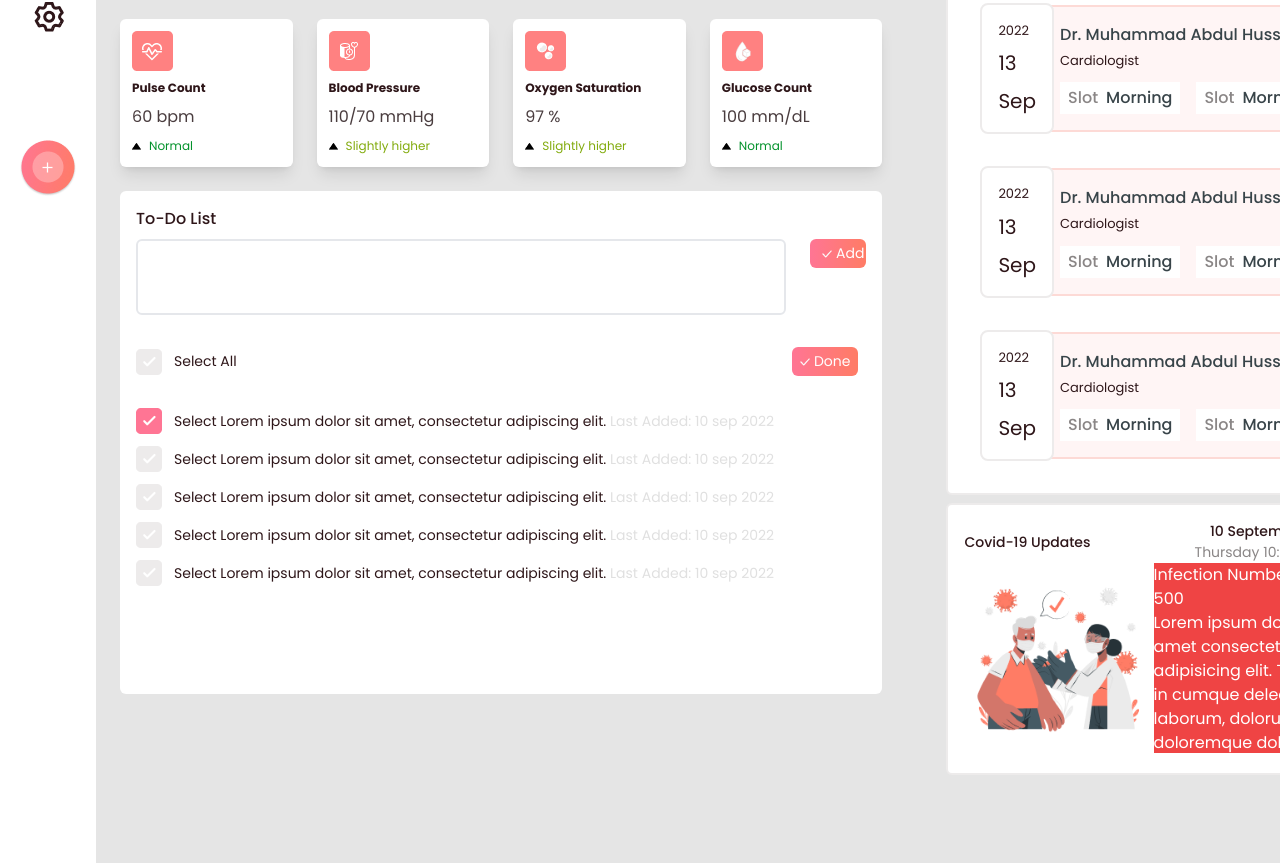
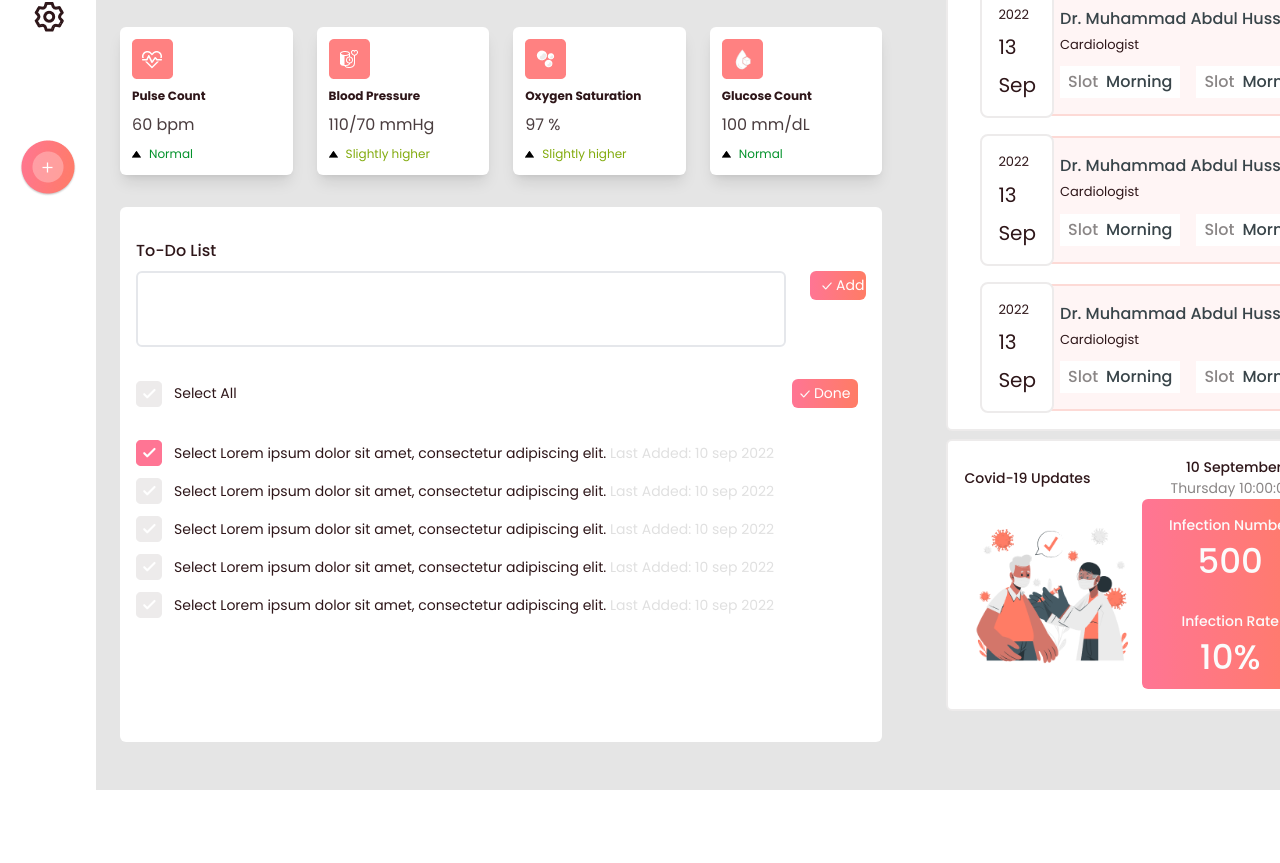
Before and after one commit to mallick-portfolio/corona-appoinment, a React (Create React App) app: page / in a window 1280 px wide. Shown: the part 331-1194 px from the top of the page. After the commit the page ends 1121 px from the top, so only its background shows below. Built offline with nearby package versions, Linux system fonts and the light colour scheme.

Commit message:
updated covid update

```diff
--- a/src/App.css
+++ b/src/App.css
@@ -1,38 +1,20 @@
-.App {
-  text-align: center;
+
+#style-2::-webkit-scrollbar-track
+{
+	-webkit-box-shadow: inset 0 0 6px rgba(0,0,0,0.3);
+	border-radius: 2px;
+	background-color: #F5F5F5;
 }
 
-.App-logo {
-  height: 40vmin;
-  pointer-events: none;
+#style-2::-webkit-scrollbar
+{
+	width: 5px;
+	background-color: #F5F5F5;
 }
 
-@media (prefers-reduced-motion: no-preference) {
-  .App-logo {
-    animation: App-logo-spin infinite 20s linear;
-  }
+#style-2::-webkit-scrollbar-thumb
+{
+	border-radius: 10px;
+	-webkit-box-shadow: inset 0 0 6px rgba(0,0,0,.3);
+	background-color: #FF7590;
 }
-
-.App-header {
-  background-color: #282c34;
-  min-height: 100vh;
-  display: flex;
-  flex-direction: column;
-  align-items: center;
-  justify-content: center;
-  font-size: calc(10px + 2vmin);
-  color: white;
-}
-
-.App-link {
-  color: #61dafb;
-}
-
-@keyframes App-logo-spin {
-  from {
-    transform: rotate(0deg);
-  }
-  to {
-    transform: rotate(360deg);
-  }
-}
--- a/src/Components/RightSideBar/CovidUpdate.jsx
+++ b/src/Components/RightSideBar/CovidUpdate.jsx
@@ -2,7 +2,7 @@ import React from "react";
 import sample2 from "../../assets/images/Svg_sample2.png";
 const CovidUpdate = () => {
   return (
-    <div className=" my-2 bg-white  px-4 py-5 pt-4 rounded-md border-[#EDEBEB] border-2 pr-2">
+    <div className=" my-2 bg-white  pl-4 pr-8 py-5 pt-4 rounded-md border-[#EDEBEB] border-2">
       <div className="flex justify-between items-center">
         <div>
           <h3 className="text-[#2E1619] font-medium text-[14px]">
@@ -20,11 +20,25 @@ const CovidUpdate = () => {
         <div className="w-1/2">
           <img src={sample2} alt="" />
         </div>
-        <div className="bg-red-500 w-1/2 h-[190px] overflow-y-auto">
-          <div>
-            <h4>Infection Number</h4>
-            <h4>500</h4>
-            Lorem ipsum dolor sit amet consectetur adipisicing elit. Totam in cumque delectus laborum, dolorum ex id doloremque dolores architecto debitis corporis, unde dolore aliquam repudiandae culpa? Quo sit id dolorem minus! Illo id officiis iure ex quo suscipit libero error minus molestiae autem praesentium voluptas nam deleniti aspernatur dolorum modi fugit inventore reiciendis pariatur deserunt, sint molestias numquam unde. Provident, eaque. Magnam, debitis sit voluptates accusantium nemo dolores vitae rem? Voluptatem aut, eum cum expedita magnam porro. Ducimus, nesciunt. Officia cupiditate atque autem harum in, reiciendis illum odit necessitatibus et, recusandae tempora facilis voluptate expedita quibusdam iste error dignissimos nostrum?
+        <div
+          className="bg-gradient-to-r from-hotPink to-orangePeach w-1/2 h-[190px] overflow-y-scroll text-center text-[#FBFBFB] font-medium rounded-md"
+          id="style-2"
+        >
+          <div className="pt-4 pb-2">
+            <h4 className="text-[14px]">Infection Number</h4>
+            <h4 className="text-[34px]">500</h4>
+          </div>
+          <div className="pt-4 pb-2">
+            <h4 className="text-[14px]">Infection Rate</h4>
+            <h4 className="text-[34px]">10%</h4>
+          </div>
+          <div className="pt-4 pb-2">
+            <h4 className="text-[14px]">Total Infection</h4>
+            <h4 className="text-[34px]">500,000</h4>
+          </div>
+          <div className="pt-4 pb-2">
+            <h4 className="text-[14px]">Number Of Death</h4>
+            <h4 className="text-[34px]">20</h4>
           </div>
         </div>
       </div>
--- a/src/Components/RightSideBar/PatientInfo.jsx
+++ b/src/Components/RightSideBar/PatientInfo.jsx
@@ -6,7 +6,7 @@ import bubble from "../../assets/images/Icon_bubble.png";
 import sugar from "../../assets/images/Icon_Blood_sugar.png";
 const PatientInfo = () => {
   return (
-    <div className="my-6">
+    <div className="my-8">
       <div className="grid grid-cols-4 gap-6">
         <div className="shadow-lg bg-white pl-3 py-3 rounded-md">
           <img src={heart} alt="" />
--- a/src/Components/RightSideBar/RightSideBar.jsx
+++ b/src/Components/RightSideBar/RightSideBar.jsx
@@ -9,7 +9,7 @@ import UpCommingEvent from "./UpCommingEvent.jsx";
 const RightSideBar = ({ show }) => {
   return (
     <div
-      className={`smooth-transition bg-[#E5E5E5] min-h-screen px-6 text-white pb-20 ${
+      className={`smooth-transition bg-[#E5E5E5] min-h-screen px-6 text-white pb-12 ${
         !show ? "ml-24" : "ml-64 pl-12"
       }`}
     >
--- a/src/Components/RightSideBar/TodoList.jsx
+++ b/src/Components/RightSideBar/TodoList.jsx
@@ -3,7 +3,7 @@ import uncheck from "../../assets/images/Mask.png";
 import Todos from "./Todos.jsx";
 const TodoList = () => {
   return (
-    <div className="bg-white px-4 pb-24 pt-4 rounded-md">
+    <div className="bg-white px-4 pb-28 pt-8 rounded-md">
       <h1 className="text-secondary text-[16px] font-medium mb-2">
         To-Do List
       </h1>
--- a/src/Components/RightSideBar/UpCommingEvent.jsx
+++ b/src/Components/RightSideBar/UpCommingEvent.jsx
@@ -6,7 +6,7 @@ const UpCommingEvent = () => {
       <h1 className="text-primary text-[16px] font-medium mb-8">
         Upcoming Appointments
       </h1>
-      <div className="flex items-center  rounded-lg mx-4 my-8">
+      <div className="flex items-center  rounded-lg mx-4 my-4">
         <div className="bg-white p-4 rounded-lg z-50 border-[#EDEBEB] border-2">
           <h5 className="text-secondary text-[13px]">2022</h5>
           <h4 className="text-secondary py-2 text-[20px]">13</h4>
@@ -29,7 +29,7 @@ const UpCommingEvent = () => {
           </div>
         </div>
       </div>
-      <div className="flex items-center  rounded-lg mx-4 my-8">
+      <div className="flex items-center  rounded-lg mx-4 my-4">
         <div className="bg-white p-4 rounded-lg z-50 border-[#EDEBEB] border-2">
           <h5 className="text-secondary text-[13px]">2022</h5>
           <h4 className="text-secondary py-2 text-[20px]">13</h4>
@@ -52,7 +52,7 @@ const UpCommingEvent = () => {
           </div>
         </div>
       </div>
-      <div className="flex items-center  rounded-lg mx-4 my-8">
+      <div className="flex items-center  rounded-lg mx-4 my-4">
         <div className="bg-white p-4 rounded-lg z-50 border-[#EDEBEB] border-2">
           <h5 className="text-secondary text-[13px]">2022</h5>
           <h4 className="text-secondary py-2 text-[20px]">13</h4>
@@ -75,7 +75,7 @@ const UpCommingEvent = () => {
           </div>
         </div>
       </div>
-      <div className="flex items-center  rounded-lg mx-4 my-8">
+      <div className="flex items-center  rounded-lg mx-4 my-4">
         <div className="bg-white p-4 rounded-lg z-50 border-[#EDEBEB] border-2">
           <h5 className="text-secondary text-[13px]">2022</h5>
           <h4 className="text-secondary py-2 text-[20px]">13</h4>
```
